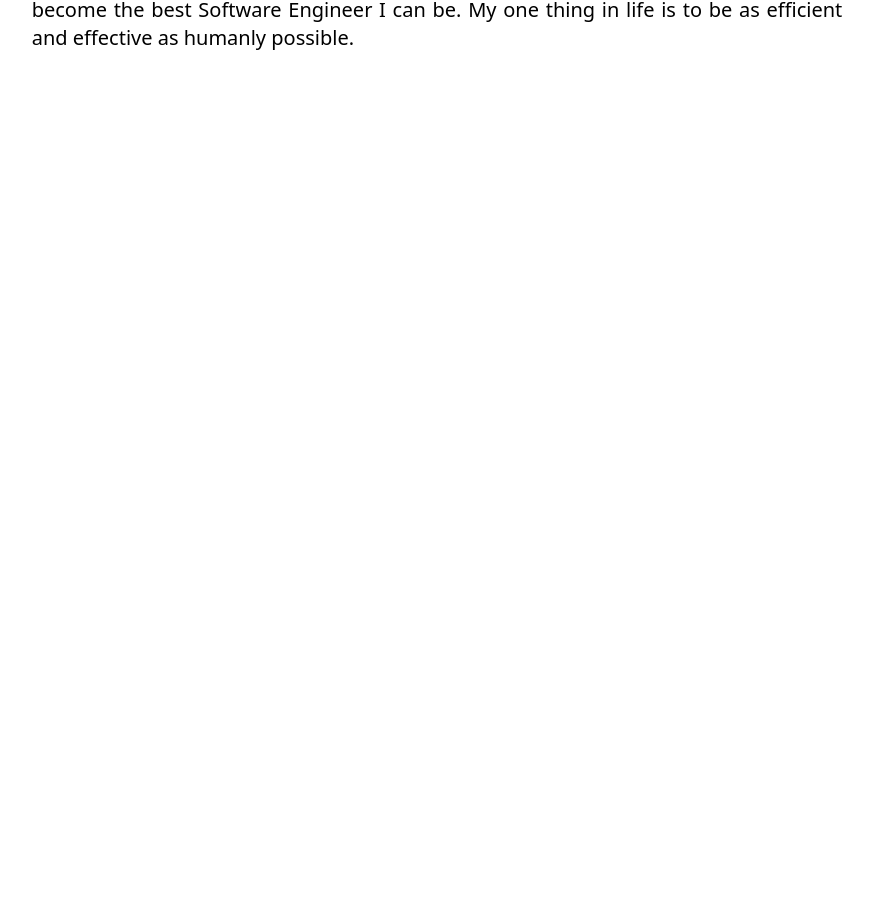
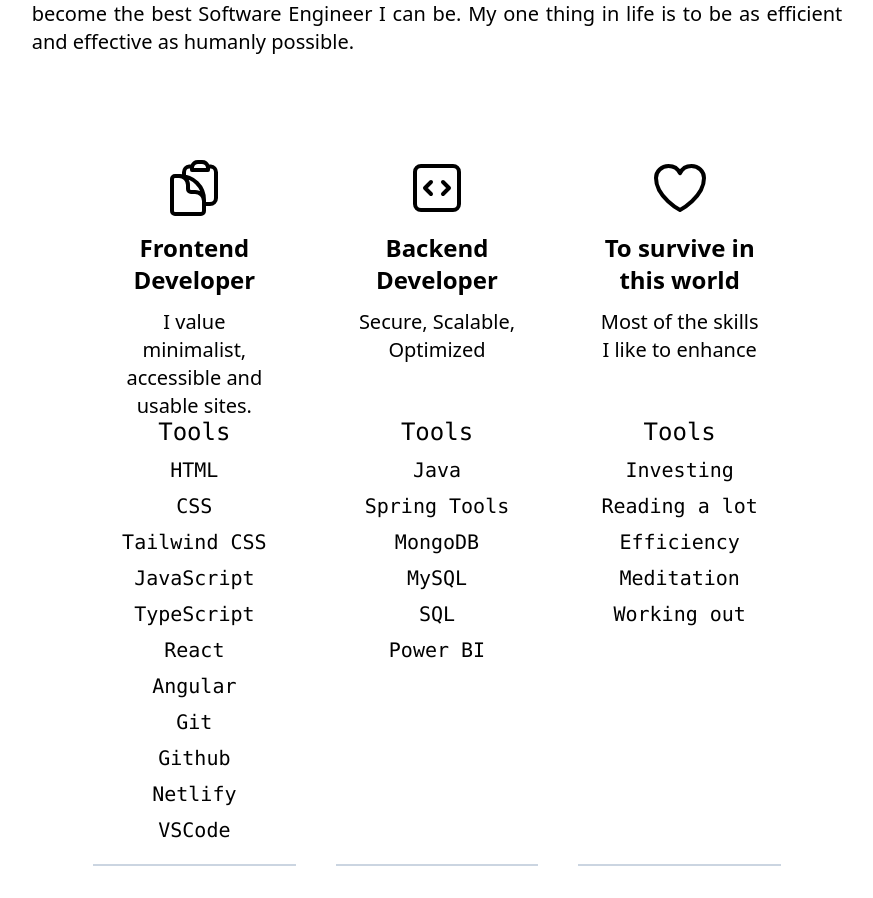
Before and after one commit to kukac001/MyWebsite, a React (Vite) app: page / in a window 1280 px wide. Shown: the part 796-1694 px from the top of the page, without its empty margins (203-1076 px from the left). Before the commit the page ends 880 px from the top, so only its background shows below. Built offline with nearby package versions, Linux system fonts and the light colour scheme.

Commit message:
Skills done

```diff
--- a/src/App.jsx
+++ b/src/App.jsx
@@ -2,6 +2,7 @@ import "./App.css";
 import Navbar from "./components/Navbar";
 import Greeting from "./components/Greeting";
 import About from "./components/About";
+import Skills from "./components/Skills";
 
 function App() {
     return (
@@ -9,6 +10,7 @@ function App() {
             <Navbar />
             <Greeting />
             <About />
+            <Skills />
         </div>
     );
 }
--- a/src/components/About.jsx
+++ b/src/components/About.jsx
@@ -1,7 +1,7 @@
 const About = () => {
     return (
         <div className="flex flex-col w-full items-center mt-20 xl:w-8/12">
-            <h2 className="text-2xl font-bold">
+            <h2 className="text-3xl font-bold">
                 Hi I am Daniel, nice to meet you!
             </h2>
             <article className="mt-5 text-justify text-xl">
--- /dev/null
+++ b/src/components/Skills.jsx
@@ -0,0 +1,88 @@
+const Skills = () => {
+    const skills = [
+        {
+            id: 1,
+            name: "Frontend Developer",
+            details: "I value minimalist, accessible and usable sites.",
+            tools: [
+                "HTML",
+                "CSS",
+                "Tailwind CSS",
+                "JavaScript",
+                "TypeScript",
+                "React",
+                "Angular",
+                "Git",
+                "Github",
+                "Netlify",
+                "VSCode",
+            ],
+            d: "M8.25 7.5V6.108c0-1.135.845-2.098 1.976-2.192.373-.03.748-.057 1.123-.08M15.75 18H18a2.25 2.25 0 0 0 2.25-2.25V6.108c0-1.135-.845-2.098-1.976-2.192a48.424 48.424 0 0 0-1.123-.08M15.75 18.75v-1.875a3.375 3.375 0 0 0-3.375-3.375h-1.5a1.125 1.125 0 0 1-1.125-1.125v-1.5A3.375 3.375 0 0 0 6.375 7.5H5.25m11.9-3.664A2.251 2.251 0 0 0 15 2.25h-1.5a2.251 2.251 0 0 0-2.15 1.586m5.8 0c.065.21.1.433.1.664v.75h-6V4.5c0-.231.035-.454.1-.664M6.75 7.5H4.875c-.621 0-1.125.504-1.125 1.125v12c0 .621.504 1.125 1.125 1.125h9.75c.621 0 1.125-.504 1.125-1.125V16.5a9 9 0 0 0-9-9Z",
+        },
+        {
+            id: 2,
+            name: "Backend Developer",
+            details: "Secure, Scalable, Optimized",
+            tools: [
+                "Java",
+                "Spring Tools",
+                "MongoDB",
+                "MySQL",
+                "SQL",
+                "Power BI",
+            ],
+            d: "M14.25 9.75 16.5 12l-2.25 2.25m-4.5 0L7.5 12l2.25-2.25M6 20.25h12A2.25 2.25 0 0 0 20.25 18V6A2.25 2.25 0 0 0 18 3.75H6A2.25 2.25 0 0 0 3.75 6v12A2.25 2.25 0 0 0 6 20.25Z",
+        },
+        {
+            id: 3,
+            name: "To survive in this world",
+            details: "Most of the skills I like to enhance",
+            tools: [
+                "Investing",
+                "Reading a lot",
+                "Efficiency",
+                "Meditation",
+                "Working out",
+            ],
+            d: "M21 8.25c0-2.485-2.099-4.5-4.688-4.5-1.935 0-3.597 1.126-4.312 2.733-.715-1.607-2.377-2.733-4.313-2.733C5.1 3.75 3 5.765 3 8.25c0 7.22 9 12 9 12s9-4.78 9-12Z",
+        },
+    ];
+
+    return (
+        <article className="flex flex-wrap mt-20 rounded-lg w-full xl:w-8/12 md:justify-center md:space-x-10">
+            {skills.map((skill) => (
+                <section
+                    className="w-full flex flex-col p-5 border-b-2 border-slate-300 text-center items-center hover:border-t-2 md:w-3/12"
+                    key={skill.id}
+                >
+                    <svg
+                        xmlns="http://www.w3.org/2000/svg"
+                        fill="none"
+                        viewBox="0 0 24 24"
+                        strokeWidth={1.5}
+                        stroke="currentColor"
+                        className="w-10 h-10 md:w-16 md:h-16"
+                    >
+                        <path
+                            strokeLinecap="round"
+                            strokeLinejoin="round"
+                            d={skill.d}
+                        />
+                    </svg>
+
+                    <h2 className="text-2xl mt-3 font-bold">{skill.name}</h2>
+                    <p className="text-xl mt-3 h-20">{skill.details}</p>
+                    <h3 className="text-2xl mt-7 font-mono">Tools</h3>
+                    <ul className="flex flex-col text-xl items-center">
+                        {skill.tools.map((tool, index) => (
+                            <li className="pt-2 font-mono text-xl" key={index}>
+                                {tool}
+                            </li>
+                        ))}
+                    </ul>
+                </section>
+            ))}
+        </article>
+    );
+};
+export default Skills;
```
